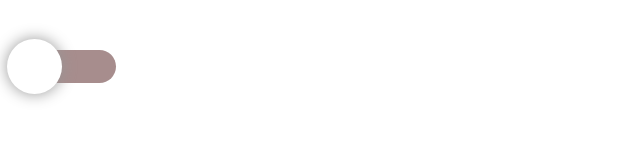
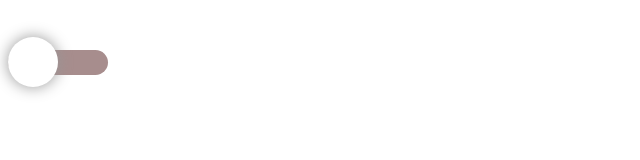
Before and after one commit to abanoubEssam/custom-checkbox, a plain HTML site: page index.html in a window 1280 px wide. Shown: the full height of the page, 0-640 px from the left. Drawn offline with Linux system fonts and the light colour scheme.

Commit message:
checkbox finished

```diff
--- a/style.css
+++ b/style.css
@@ -7,25 +7,25 @@ body{
 	height: 25px;
 	background-color: rgb(167, 141, 141);
 	border-radius: 100px;
-	padding: 4px;
+	padding: 0px;
 	transition: all 0.15s ease;
 	cursor: pointer;
 }
 
 
 .label_check::before {
-	content: '';
+	content: "";
 	display: block;
-	width: 55%;
-	height: calc(100% + 30px);
+	width: 50%;
+	padding-bottom: 50%;
 	background-color: #fff;
-    border-radius: 50%;
-    margin-top: -15px;
-    margin-left: -5px;
-    transition: all 0.15s ease;
-    box-shadow: 0px 0px 15px #969696;
-
-}
+	border-radius: 50%;
+	transform: translateY(-26%) translateX(0%);
+  /*   margin-top: -15px;
+	margin-left: -5px; */
+	transition: all 0.15s ease;
+	box-shadow: 0px 0px 15px #969696;
+  }
 
 .input__checkbox:checked + .label_check {
 	background-color: rgb(6, 182, 173);
@@ -33,5 +33,5 @@ body{
 
 .input__checkbox:checked + .label_check::before {
 	background-color: rgb(0, 128, 122);
-	transform: translateX(100%);
-}
+	transform: translateY(-26%) translateX(100%);
+  }
```
Also changed, not shown: checkbox/index.html (line endings or trailing spaces), checkbox/style.css (line endings or trailing spaces).
